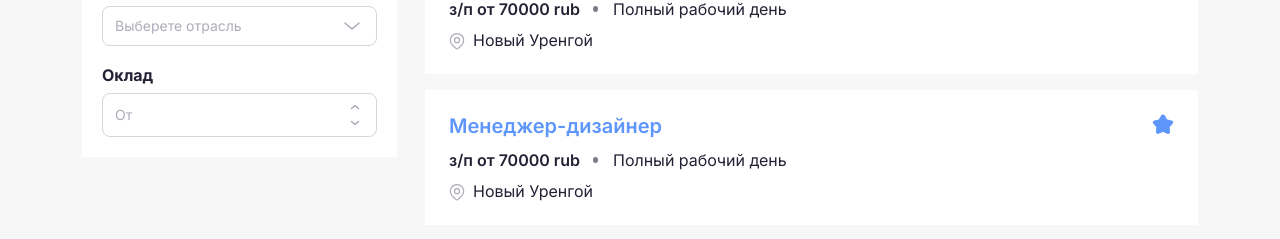
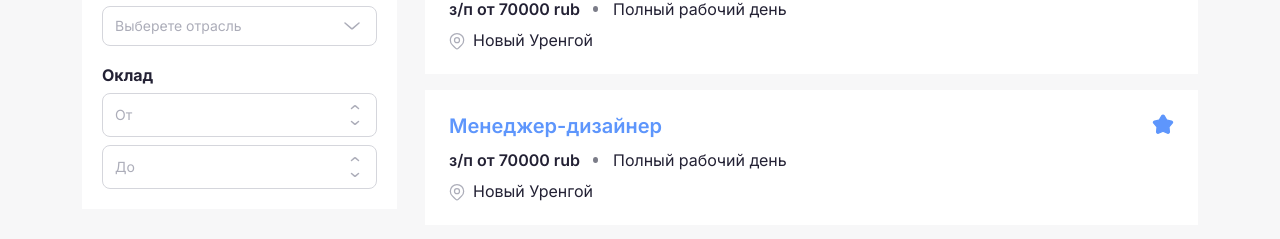
Before and after one commit to ArtemRasspopov/job-serch-app-React, a React (Create React App) app: page / in a window 1280 px wide. Shown: the part 217-456 px from the top of the page. Built offline with nearby package versions, Linux system fonts and the light colour scheme.

Commit message:
added : NumberInput

```diff
--- a/src/components/SearchFilters/SearchFilters.scss
+++ b/src/components/SearchFilters/SearchFilters.scss
@@ -34,3 +34,9 @@
     margin-bottom: 8px;
   }
 }
+
+.searchFilters__inputs-wrapper {
+  display: flex;
+  flex-direction: column;
+  gap: 8px;
+}
--- a/src/components/SearchFilters/SearchFilters.tsx
+++ b/src/components/SearchFilters/SearchFilters.tsx
@@ -17,7 +17,10 @@ export const SearchFilters: React.FC = () => {
         </li>
         <li className="searchFilters__item">
           <h4 className="searchFilters__item-title">Оклад</h4>
-          <NumberInput />
+          <div className="searchFilters__inputs-wrapper">
+            <NumberInput placeholder="От" step={20}/>
+            <NumberInput placeholder="До"/>
+          </div>
         </li>
       </ul>
     </div>
--- a/src/components/shared/NumberInput/NumberInput.tsx
+++ b/src/components/shared/NumberInput/NumberInput.tsx
@@ -2,11 +2,45 @@ import React, { useState } from "react";
 import "./NumberInput.scss";
 import { ArrowIcon } from "../../../assets/icons/ArrowIcon";
 
-export const NumberInput: React.FC = () => {
+interface NumberInputProps {
+  placeholder?: string | undefined;
+  step?: number;
+  min?: number | undefined;
+  max?: number | undefined;
+}
+
+export const NumberInput: React.FC<NumberInputProps> = ({
+  placeholder,
+  step = 1,
+  min,
+  max,
+}) => {
   const [value, setValue] = useState<string>("0");
 
   const inputHandler = (event: React.ChangeEvent<HTMLInputElement>) => {
     setValue((prev) => (prev = event.target.value));
+  };
+
+  const incrementHandler = () => {
+    const incrementResult = Number(value) + step;
+    if (max !== undefined) {
+      if (incrementResult <= max) {
+        setValue((prev) => (prev = incrementResult.toString()));
+      }
+    } else {
+      setValue((prev) => (prev = incrementResult.toString()));
+    }
+  };
+
+  const decrementHamdler = () => {
+    const decrementResult = Number(value) - step;
+    if (min !== undefined) {
+      if (decrementResult >= min) {
+        setValue((prev) => (prev = decrementResult.toString()));
+      }
+    } else {
+      setValue((prev) => (prev = decrementResult.toString()));
+    }
   };
 
   return (
@@ -15,15 +49,21 @@ export const NumberInput: React.FC = () => {
         className="numberInput__input"
         type="number"
         value={value !== "0" ? value : ""}
-        placeholder="От"
+        placeholder={placeholder}
         // max={"600"}
         onChange={(event) => inputHandler(event)}
       />
       <div className="numberInput__buttons">
-        <button className="numberInput__button">
+        <button
+          className="numberInput__button"
+          onClick={() => incrementHandler()}
+        >
           <ArrowIcon color={"default"} size={"small"} />
         </button>
-        <button className="numberInput__button">
+        <button
+          className="numberInput__button"
+          onClick={() => decrementHamdler()}
+        >
           <ArrowIcon color={"default"} size={"small"} />
         </button>
       </div>
```
